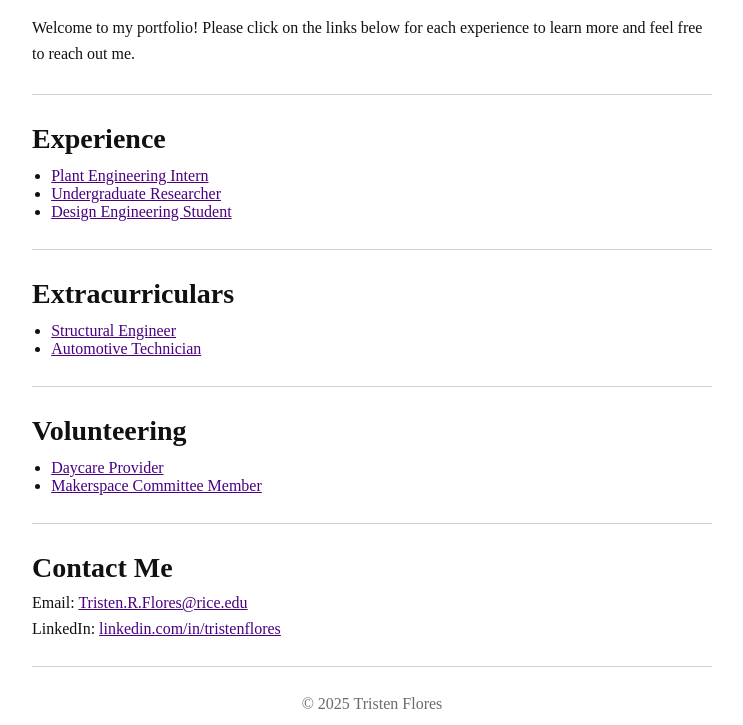
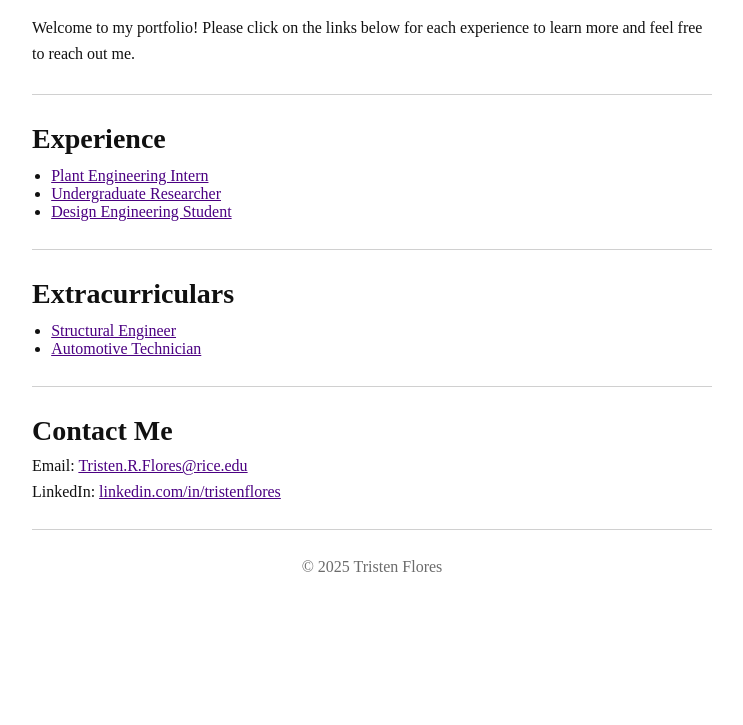
Before and after one commit to tristen-flores/tristen-flores.github.io, a plain HTML site: page index.html in a window 1280 px wide. Shown: the part 123-848 px from the top of the page, without its empty margins (268-1011 px from the left). Drawn offline with Linux system fonts and the light colour scheme.

Commit message:
Update index.html

```diff
--- a/index.html
+++ b/index.html
@@ -117,14 +117,6 @@
 
     <hr>
 
-    <h2>Volunteering</h2>
-    <ul>
-      <li><a href="https://eclipse.rice.edu/" target="_blank" rel="noopener">Daycare Provider</a></li>
-      <li><a href="portfolio/2_UndergraduateResearcher.pdf" target="_blank" rel="noopener">Makerspace Committee Member</a></li>
-    </ul>
-
-    <hr>
-
     <section class="contact">
       <h2>Contact Me</h2>
       <p>Email: <a href="mailto:Tristen.R.Flores@rice.edu">Tristen.R.Flores@rice.edu</a></p>
```
